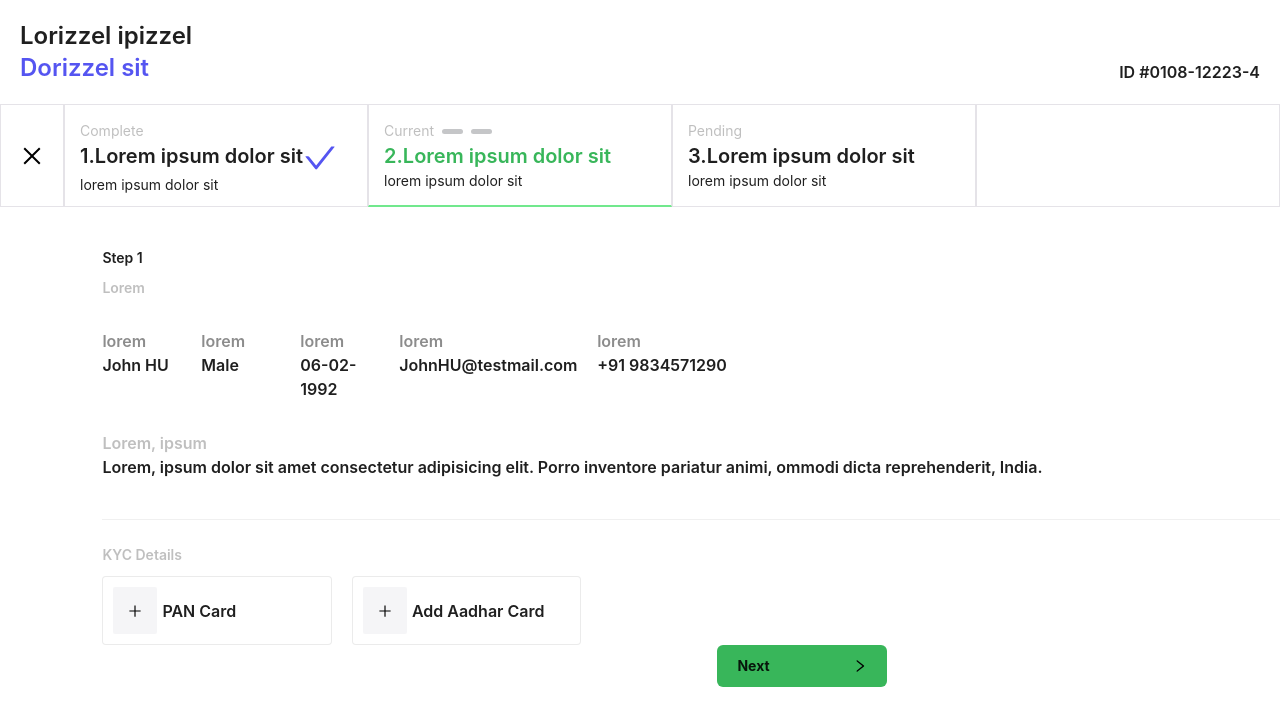
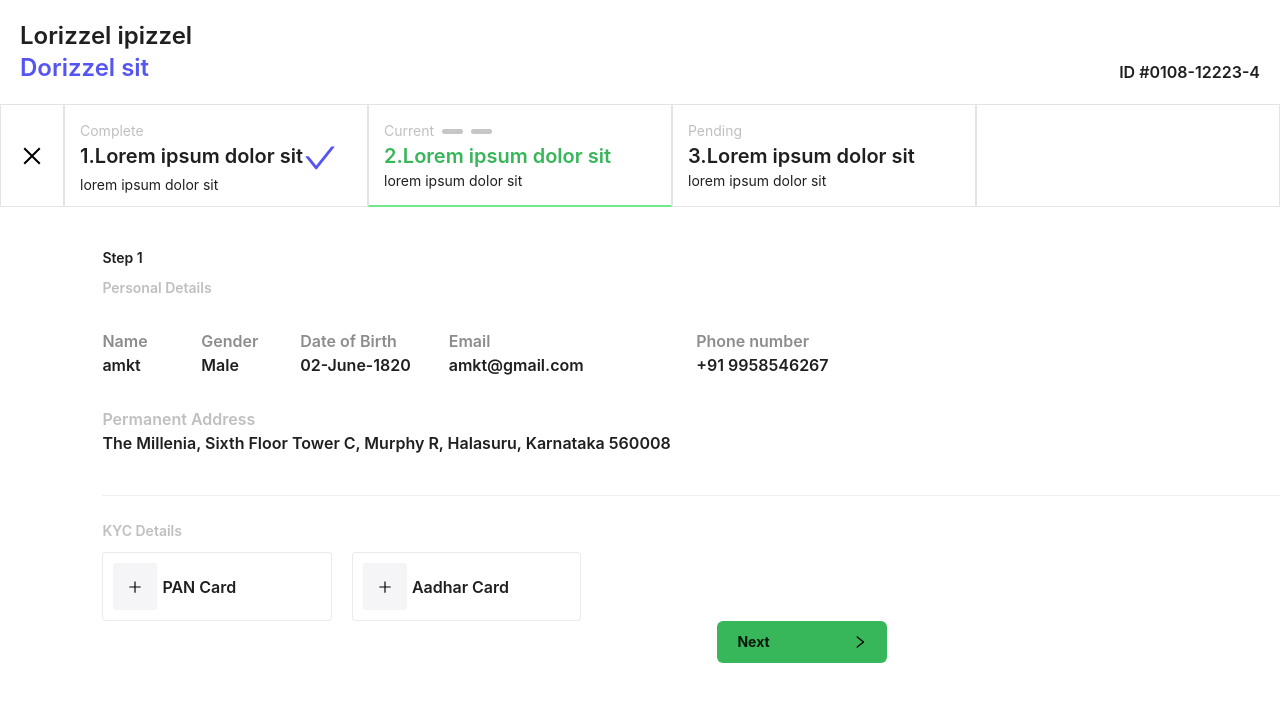
Before and after one commit to ritik07/pannel, a React (Create React App) app: page /claim/step-3 in a window 1280 px wide. Shown: the top 726 px of the page. Built offline with nearby package versions, Linux system fonts and the light colour scheme.

Commit message:
TASK:step3: part 0 api integration, session storage synced with redux:DONE:100;TIME:1hr 13min

```diff
--- a/src/components/form/form-container/step-1/current.form-container.tsx
+++ b/src/components/form/form-container/step-1/current.form-container.tsx
@@ -47,16 +47,15 @@ const CurrentForm = () => {
   };
 
   const handleTransitionDate = (event: moment.Moment | null) => {
-    console.log("event", event);
-
     // Check if event is not null (user selected a date)
     if (event) {
       let tranistionDate = event.toISOString(); // Convert the date to ISO format
-      console.log("tranistionDate", tranistionDate);
       // Retrieve and update the user data from sessionStorage
       let sessionUserData: any = sessionStorage.getItem("userData");
-      console.log("sessionUserData", sessionUserData);
 
+      /**
+       * @action - update session storage and sync it with redux dispatch
+       */
       let temp = JSON.parse(sessionUserData);
       if (sessionUserData) {
         sessionStorage.setItem(
@@ -67,6 +66,9 @@ const CurrentForm = () => {
           })
         );
       }
+      /**
+       * sync redux with session storage
+       */
       dispatch(
         setPannelData({
           ...temp,
@@ -76,7 +78,6 @@ const CurrentForm = () => {
     }
   };
 
-  console.log("object->>>>", pannelData["memoData"].tranistion_data);
   return pannelData ? (
     <div>
       <Text disabled className="cs-fw-500">
@@ -203,7 +204,13 @@ const CurrentForm = () => {
               </Typography.Title>
               <Form.Item>
                 <DatePicker
-                  value={dayjs(pannelData["memoData"].tranistion_data)}
+                  value={
+                    pannelData["memoData"] &&
+                    pannelData["memoData"].tranistion_data
+                      ? dayjs(pannelData["memoData"].tranistion_data)
+                      : undefined
+                  }
+                  defaultValue={undefined}
                   format={"DD/MM/YYYY"}
                   onChange={(e: any) => handleTransitionDate(e)}
                   className="cs-tm-8"
--- a/src/components/form/form-container/step-3/part-0/document-card/document-card.tsx
+++ b/src/components/form/form-container/step-3/part-0/document-card/document-card.tsx
@@ -78,7 +78,7 @@ const DocumentCard = ({
             </div>
 
             <div className="cs-dis-flex cs-center">
-              <Typography.Text className="cs-color-primary">
+              <Typography.Text className="cs-color-primary cs-pointer">
                 Download
               </Typography.Text>
             </div>
--- a/src/components/form/form-container/step-3/part-0/part-0.tsx
+++ b/src/components/form/form-container/step-3/part-0/part-0.tsx
@@ -1,31 +1,35 @@
-import React, { useState } from "react";
+import React, { useState, useEffect } from "react";
 import { Col, Divider, Form, Row, Space, Typography } from "antd";
 import DocumentCard from "./document-card/document-card";
 import ButtonContinue from "../../../../button-continue/button-continue";
-import { setNestedProgress } from "../../../../../redux/actions/tabProgress";
+import {
+  setNestedProgress,
+  setPannelData,
+} from "../../../../../redux/actions/tabProgress";
 import { useDispatch, useSelector } from "react-redux";
 import { useNavigate } from "react-router-dom";
 
 const { Text, Title } = Typography;
 
 const Part0 = () => {
+  /**
+   * @initialize
+   */
   const dispatch: Function = useDispatch();
   const navigate = useNavigate();
+  const [form] = Form.useForm();
 
+  /**
+   * @selectors
+   */
   const nestedProgress = useSelector(
     (state: any) => state.nestedTabProgress.nestedTabProgress
   );
+  const pannelData = useSelector((state: any) => state.pannelData.pannelData);
 
-  const handleOnNext = () => {
-    if (true) {
-      navigate("/claim/step-3/part-1");
-      let temp = nestedProgress;
-      dispatch(setNestedProgress(temp + 1));
-    }
-  };
-
-  const [form] = Form.useForm();
-
+  /**
+   * @state
+   */
   const [panFile, setPanFile] = useState<{
     panFileValue: string;
     panFileStatus: "upload" | "download";
@@ -33,10 +37,6 @@ const Part0 = () => {
     panFileValue: "",
     panFileStatus: "upload",
   });
-
-  // useEffect(() => {
-  //   console.log("panFile", panFile);
-  // });
 
   const [aadharFile, setAadharFile] = useState<{
     aadharFileValue: string;
@@ -46,12 +46,54 @@ const Part0 = () => {
     aadharFileStatus: "upload",
   });
 
+  /**
+   * @Effects
+   */
+  useEffect(() => {
+    let documentDetail = pannelData["document_details"];
+    if (documentDetail.length) {
+      let pan = documentDetail.find((x: { name: string }) => x?.name === "PAN");
+      let aadhar = documentDetail.find(
+        (x: { name: string }) => x?.name === "AADHAR"
+      );
+
+      if (pan) {
+        setPanFile({
+          panFileStatus: "download",
+          panFileValue: pan?.link,
+        });
+      }
+
+      if (aadhar) {
+        setAadharFile({
+          aadharFileStatus: "download",
+          aadharFileValue: aadhar?.link,
+        });
+      }
+    }
+  }, []);
+
+  /**
+   * @Functions
+   */
+  const handleOnNext = () => {
+    if (true) {
+      navigate("/claim/step-3/part-1");
+      let temp = nestedProgress;
+      dispatch(setNestedProgress(temp + 1));
+    }
+  };
+
   const onPANUpload = async (fileObj: any) => {
     let response = await new Promise((resolve, reject) => {
       setTimeout(() => {
-        resolve(true);
-      }, 100);
+        resolve(
+          "https://www.w3.org/WAI/ER/tests/xhtml/testfiles/resources/pdf/dummy.pdf"
+        );
+      }, 1500);
     });
+    // Retrieve and update the user data from sessionStorage
+    let sessionUserData: any = sessionStorage.getItem("userData");
 
     if (response) {
       setPanFile((rest) => ({
@@ -59,15 +101,37 @@ const Part0 = () => {
         panFileValue: fileObj.name,
         panFileStatus: "download",
       }));
+
+      /**
+       * @action - update session storage and sync it with redux dispatch
+       */
+      let temp = JSON.parse(sessionUserData);
+      sessionStorage.setItem(
+        "userData",
+        JSON.stringify({
+          ...temp,
+          document_details: [
+            ...temp["document_details"],
+            {
+              name: "PAN",
+              link: response,
+            },
+          ],
+        })
+      );
     }
   };
 
   const onAadharUpload = async (fileObj: any) => {
     let response = await new Promise((resolve, reject) => {
       setTimeout(() => {
-        resolve(true);
-      }, 100);
+        resolve(
+          "https://www.w3.org/WAI/ER/tests/xhtml/testfiles/resources/pdf/dummy.pdf"
+        );
+      }, 1500);
     });
+    // Retrieve and update the user data from sessionStorage
+    let sessionUserData: any = sessionStorage.getItem("userData");
 
     if (response) {
       setAadharFile((rest) => ({
@@ -75,6 +139,24 @@ const Part0 = () => {
         aadharFileValue: fileObj.name,
         aadharFileStatus: "download",
       }));
+
+      /**
+       * @action - update session storage and sync it with redux dispatch
+       */
+      let temp = JSON.parse(sessionUserData);
+      sessionStorage.setItem(
+        "userData",
+        JSON.stringify({
+          ...temp,
+          document_details: [
+            ...temp["document_details"],
+            {
+              name: "AADHAR",
+              link: response,
+            },
+          ],
+        })
+      );
     }
   };
 
@@ -83,61 +165,58 @@ const Part0 = () => {
       <Space direction="vertical">
         <Text className="cs-fw-600">{"Step 1"}</Text>
         <Text disabled className="cs-fw-600">
-          {"Lorem"}
+          {"Personal Details"}
         </Text>
       </Space>
 
       <Row className="cs-tm-30" gutter={[10, 10]}>
         <Col span={2}>
           <Title level={5} type="secondary">
-            lorem
+            Name
           </Title>
 
-          <Title level={5}>John HU</Title>
+          <Title level={5}>{pannelData.Full_Name}</Title>
         </Col>
 
         <Col span={2}>
           <Title level={5} type="secondary">
-            lorem
+            Gender
           </Title>
 
-          <Title level={5}>Male</Title>
+          <Title level={5}>{pannelData.Gender}</Title>
         </Col>
 
-        <Col span={2}>
+        <Col span={3}>
           <Title level={5} type="secondary">
-            lorem
+            Date of Birth
           </Title>
 
-          <Title level={5}>06-02-1992</Title>
+          <Title level={5}>{pannelData.DOB}</Title>
         </Col>
 
-        <Col span={4}>
+        <Col span={5}>
           <Title level={5} type="secondary">
-            lorem
+            Email
           </Title>
 
-          <Title level={5}>JohnHU@testmail.com</Title>
+          <Title level={5}>{pannelData.Username}</Title>
         </Col>
 
-        <Col span={4}>
+        <Col span={5}>
           <Title level={5} type="secondary">
-            lorem
+            Phone number
           </Title>
 
-          <Title level={5}>+91 9834571290</Title>
+          <Title level={5}>+91 {pannelData.Mobile_Number}</Title>
         </Col>
       </Row>
 
       <Row className="cs-tm-30">
         <Col span={24}>
           <Title level={5} disabled>
-            Lorem, ipsum
+            Permanent Address
           </Title>
-          <Title level={5}>
-            Lorem, ipsum dolor sit amet consectetur adipisicing elit. Porro
-            inventore pariatur animi, ommodi dicta reprehenderit, India.
-          </Title>
+          <Title level={5}>{pannelData.Permanent_Address}</Title>
         </Col>
       </Row>
 
@@ -162,7 +241,7 @@ const Part0 = () => {
           <DocumentCard
             value="aadhar"
             type={aadharFile.aadharFileStatus}
-            title="Add Aadhar Card"
+            title="Aadhar Card"
             onAadharUpload={onAadharUpload}
           />
         </Col>
--- a/src/components/form/form-container/step-3/step3.tsx
+++ b/src/components/form/form-container/step-3/step3.tsx
@@ -1,70 +1,19 @@
 import React, { useEffect } from "react";
-import ButtonContinue from "../../../button-continue/button-continue";
-import {
-  Card,
-  Col,
-  Form,
-  Input,
-  InputNumber,
-  Row,
-  Space,
-  Typography,
-} from "antd";
 import CSS from "./step-3.module.scss";
-import BankAds from "./bank-ads";
-import Part1 from "./part-1/part-1";
-import Part2 from "./part-2/part-2";
-import Part0 from "./part-0/part-0";
-import { useDispatch, useSelector } from "react-redux";
-import {
-  setProgress,
-  setNestedProgress,
-} from "../../../../redux/actions/tabProgress";
-import { useNavigate } from "react-router-dom";
+import { useDispatch } from "react-redux";
+import { setProgress } from "../../../../redux/actions/tabProgress";
 import { Outlet } from "react-router-dom";
-
-const { Text, Title } = Typography;
 
 const Step3 = () => {
   const dispatch: Function = useDispatch();
-  const navigate = useNavigate();
-
-  const nestedProgress = useSelector(
-    (state: any) => state.nestedTabProgress.nestedTabProgress
-  );
 
   useEffect(() => {
     dispatch(setProgress(3));
   }, []);
 
-  const handleOnContinue = () => {
-    if (true) {
-      navigate("/claim/step-3");
-      dispatch(setProgress(3));
-    }
-  };
-
-  useEffect(() => {
-    console.log("nestedProgress", nestedProgress);
-  }, [nestedProgress]);
-
-  const handleOnNext = () => {
-    let temp = nestedProgress;
-    console.log("nestedProgress", nestedProgress);
-    dispatch(setNestedProgress(temp + 1));
-  };
-
   return (
     <div>
       <Outlet />
-      {/* {nestedProgress === 1 && (
-        <Part0 progressValue={nestedProgress} handleOnNext={handleOnNext} />
-      )}
-      {nestedProgress === 2 && (
-        <Part1 progressValue={nestedProgress} handleOnNext={handleOnNext} />
-      )}
-
-      {nestedProgress === 3 && <Part2 handleOnContinue={handleOnContinue} />} */}
     </div>
   );
 };
--- a/src/pages/form/index.tsx
+++ b/src/pages/form/index.tsx
@@ -13,11 +13,12 @@ const RESPONSE_API = {
   data: {
     //root data -> step 3 part 0
     Full_Name: "amkt",
-    Gender: null,
-    DOB: null,
-    Username: null,
+    Gender: "Male",
+    DOB: "02-June-1820",
+    Username: "amkt@gmail.com",
     Mobile_Number: "9958546267",
-    Permanent_Address: null, // address
+    Permanent_Address:
+      "The Millenia, Sixth Floor Tower C, Murphy R, Halasuru, Karnataka 560008", // address
     employment_details: [
       {
         //filter on A: step 1
```
